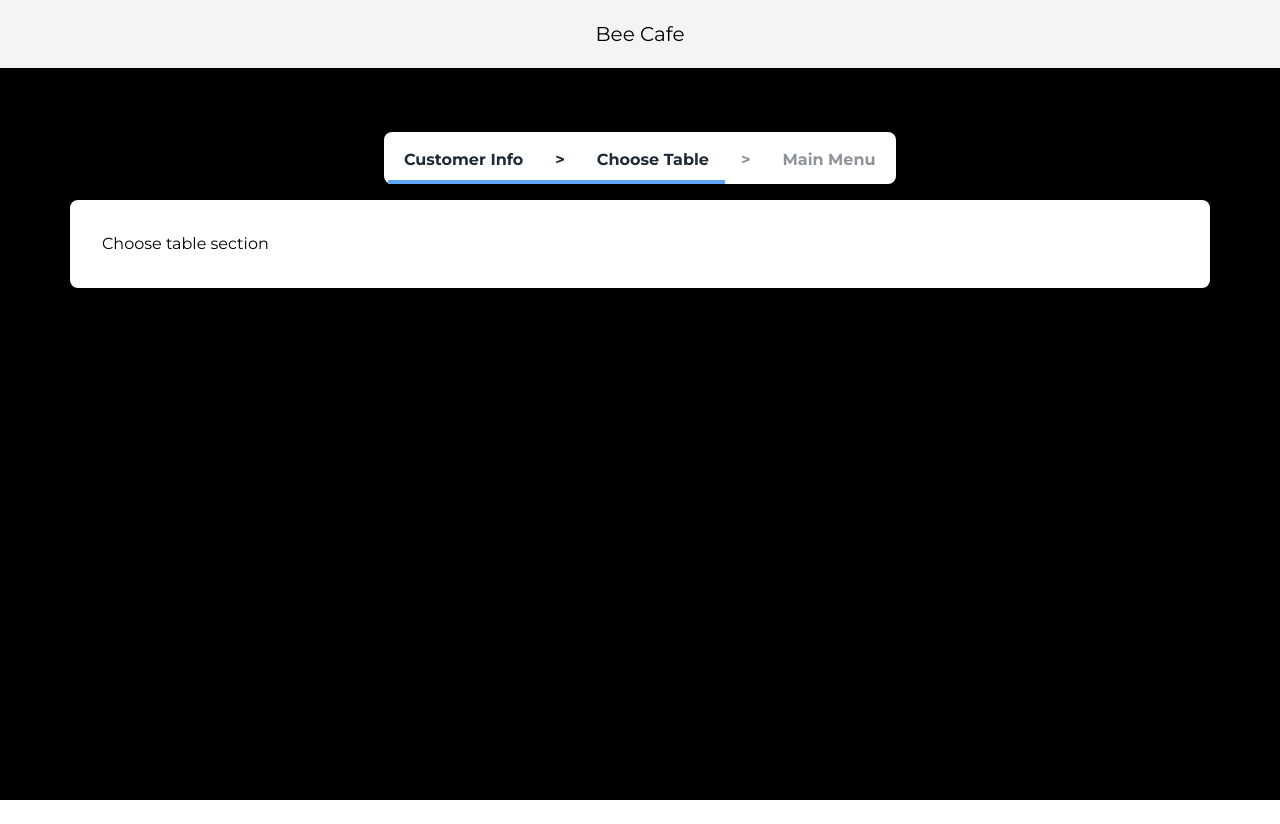
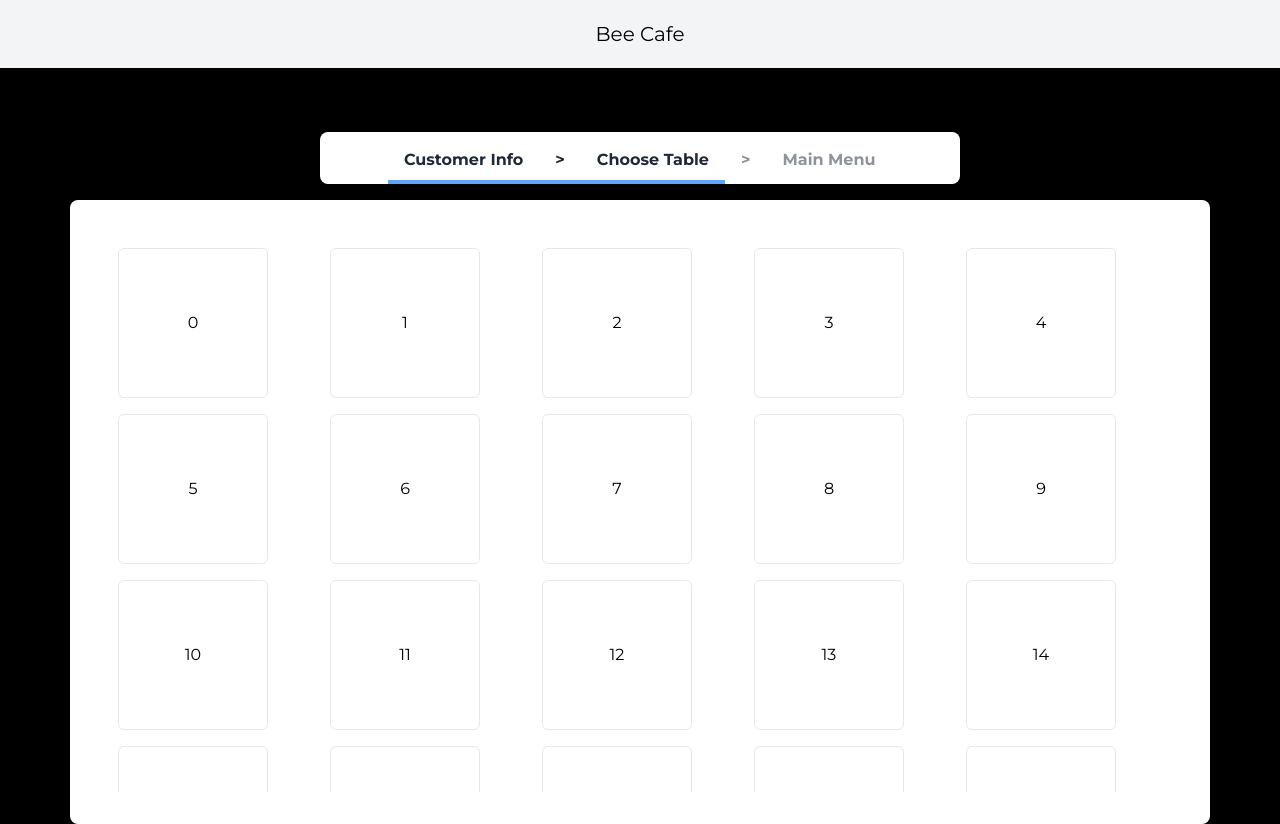
Before and after one commit to hnihsan/bee-cafe-customer, a Next.js app: page / in a window 1280 px wide. Both pictures are taken after a click on the link "Choose Table". Before the commit the page ends 800 px from the top, so only its background shows below. Built offline with nearby package versions, Linux system fonts and the light colour scheme; what twin.macro would draw is missing.

Commit message:
add table no layout

```diff
--- a/src/pages/index.tsx
+++ b/src/pages/index.tsx
@@ -113,6 +113,8 @@ export default function Home({}: Props) {
     },
   ];
 
+  const tablesNo = [...Array(25).keys()]
+
   const [selectedItem, setSelectedItem] = useState(null);
   const [isModalOpen, setIsModalOpen] = useState(false);
   const [orders, setOrders] = useState([]);
@@ -145,7 +147,7 @@ export default function Home({}: Props) {
   }
   return (
     <div>
-      <div className="container bg-white shadow rounded-lg mt-16 w-2/5 flex justify-center">
+      <div className="container bg-white shadow rounded-lg mt-16 w-1/2 flex justify-center">
         <div className="w-full max-w-lg">
           <ul id="tabs" className="inline-flex w-full px-1 pt-2 ">
             <li className={"px-4 py-2 font-semibold text-gray-800 rounded-t opacity-50" + (tabIndex >= 0 ? "-mb-px border-b-4 border-blue-400" : "")}><a className='tabs-navigation' data-tabindex="0" data-tabs="customer" onClick={handleTabSwitch}>Customer Info</a></li>
@@ -178,7 +180,31 @@ export default function Home({}: Props) {
           </div>
         </div>
         <div className={selectedTab === "tables" ? "" : "hidden"} id="tableNo">
-          <h1>Choose table section</h1>
+          <div
+            className="w-12/12 overflow-auto p-4"
+            style={{ maxHeight: '70vh', height: '70vh' }}
+          >
+            <div className="grid grid-cols-5 gap-4">
+              {tablesNo.map((item, index) => (
+                  <div
+                    className="border rounded-md cursor-pointer hover:shadow-md"
+                    style={{
+                      height: '150px',
+                      width: '150px',
+                      display: 'flex',
+                      alignItems: 'center',
+                      justifyContent: 'center',
+                    }}
+                    onClick={() => {
+                      console.log("Table no: "+ (item + 1))
+                    }}
+                    key={index}
+                  >
+                    <h1>{index}</h1>
+                  </div>
+                ))}
+            </div>
+          </div>
         </div>
         <div className={"flex gap-x-5 w-full " + (selectedTab === "menus" ? "" : "hidden")} id="menuOrders">
           <aside className="w-2/12 overflow-auto " style={{ maxHeight: '70vh' }}>
```
